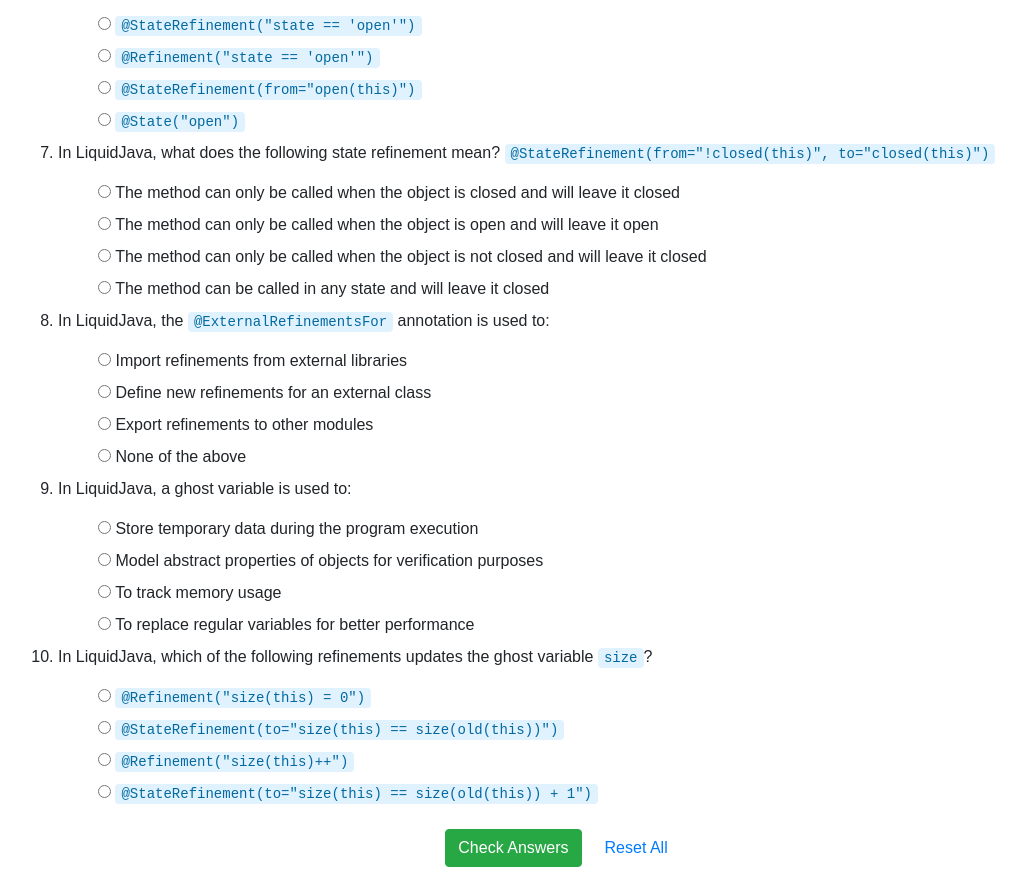
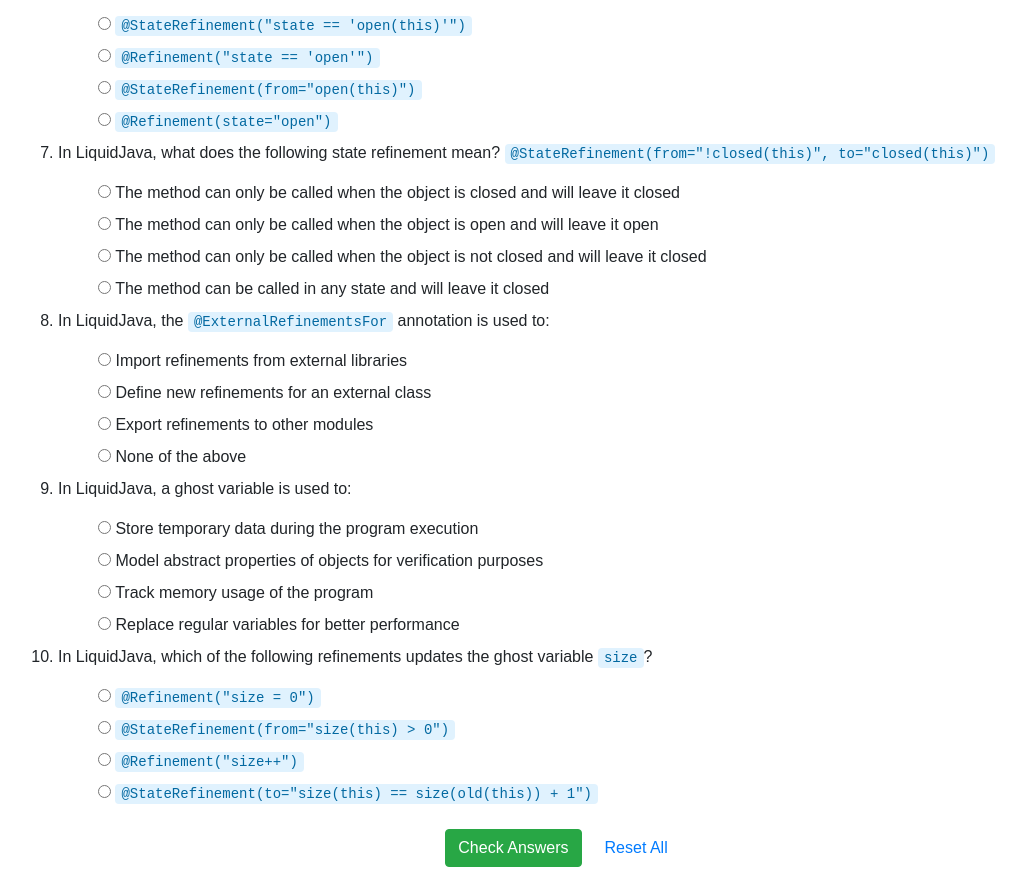
Before and after one commit to rcosta358/liquidjava-tutorial, a plain HTML site: page docs/index.html in a window 1280 px wide. Shown: the part 1235-2126 px from the top of the page, without its empty margins (77-1103 px from the left). Drawn offline with nearby package versions, Linux system fonts and the light colour scheme.

Commit message:
Update Quiz

```diff
--- a/docs/index.html
+++ b/docs/index.html
@@ -101,10 +101,10 @@
 <li>
 <p>In LiquidJava, to specify that a method should only be called when in the <code>open</code> state, we should use:</p>
 <ul class="radio-list">
-<li><label><input type="radio" data-question="1" data-content="0" /> <code>@StateRefinement("state == 'open'")</code></label></li>
+<li><label><input type="radio" data-question="1" data-content="0" /> <code>@StateRefinement("state == 'open(this)'")</code></label></li>
 <li><label><input type="radio" data-question="1" data-content="0" /> <code>@Refinement("state == 'open'")</code></label></li>
 <li><label><input type="radio" data-question="0" data-content="1" /> <code>@StateRefinement(from="open(this)")</code></label></li>
-<li><label><input type="radio" data-question="1" data-content="0" /> <code>@State("open")</code></label></li>
+<li><label><input type="radio" data-question="1" data-content="0" /> <code>@Refinement(state="open")</code></label></li>
 </ul>
 </li>
 <li>
@@ -130,16 +130,16 @@
 <ul class="radio-list">
 <li><label><input type="radio" data-question="1" data-content="0" /> Store temporary data during the program execution</label></li>
 <li><label><input type="radio" data-question="0" data-content="1" /> Model abstract properties of objects for verification purposes</label></li>
-<li><label><input type="radio" data-question="1" data-content="0" /> To track memory usage</label></li>
-<li><label><input type="radio" data-question="1" data-content="0" /> To replace regular variables for better performance</label></li>
+<li><label><input type="radio" data-question="1" data-content="0" /> Track memory usage of the program</label></li>
+<li><label><input type="radio" data-question="1" data-content="0" /> Replace regular variables for better performance</label></li>
 </ul>
 </li>
 <li>
 <p>In LiquidJava, which of the following refinements updates the ghost variable <code>size</code>?</p>
 <ul class="radio-list">
-<li><label><input type="radio" data-question="1" data-content="0" /> <code>@Refinement("size(this) = 0")</code></label></li>
-<li><label><input type="radio" data-question="1" data-content="0" /> <code>@StateRefinement(to="size(this) == size(old(this))")</code></label></li>
-<li><label><input type="radio" data-question="1" data-content="0" /> <code>@Refinement("size(this)++")</code></label></li>
+<li><label><input type="radio" data-question="1" data-content="0" /> <code>@Refinement("size = 0")</code></label></li>
+<li><label><input type="radio" data-question="1" data-content="0" /> <code>@StateRefinement(from="size(this) > 0")</code></label></li>
+<li><label><input type="radio" data-question="1" data-content="0" /> <code>@Refinement("size++")</code></label></li>
 <li><label><input type="radio" data-question="0" data-content="1" /> <code>@StateRefinement(to="size(this) == size(old(this)) + 1")</code></label></li>
 </ul>
 </li>
```
